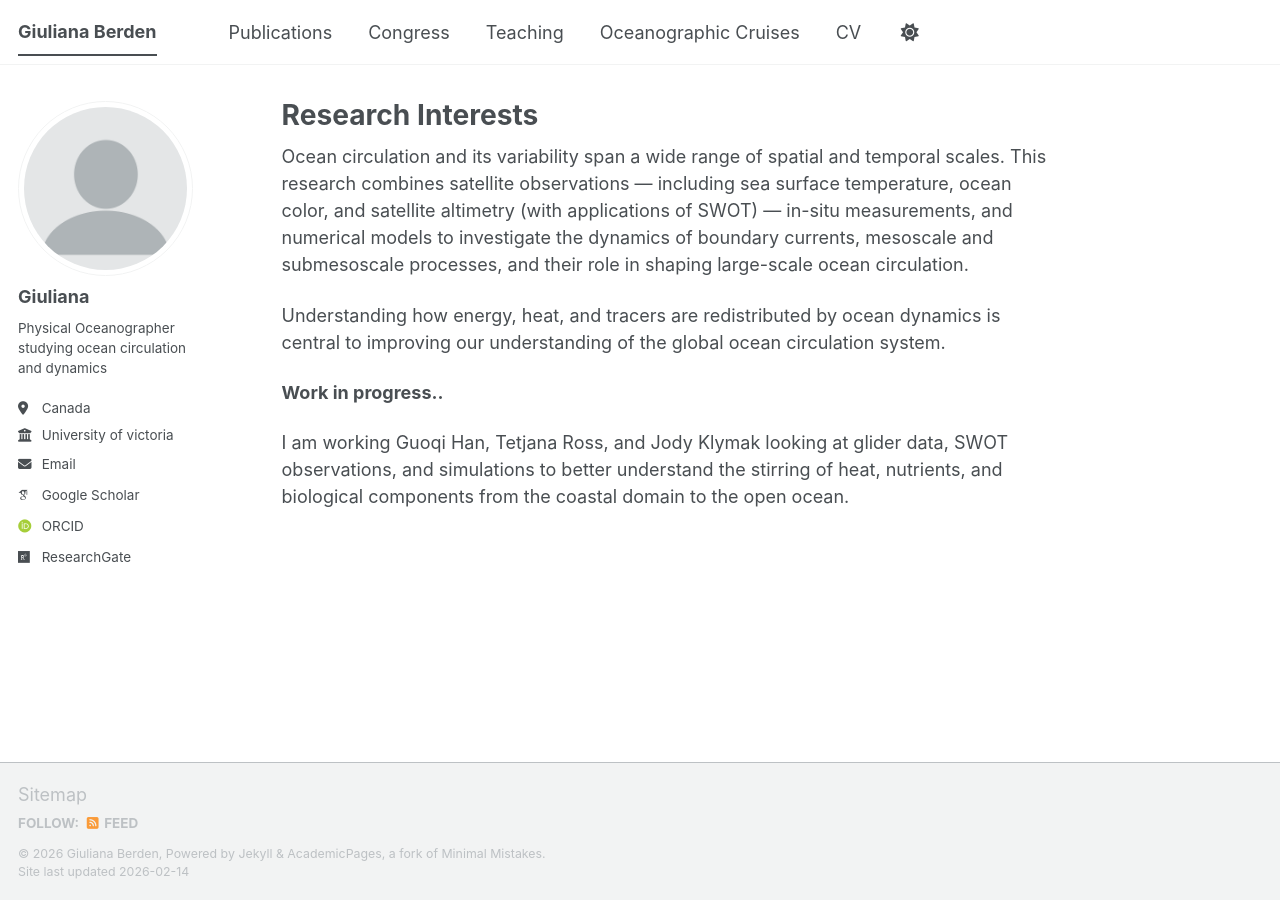
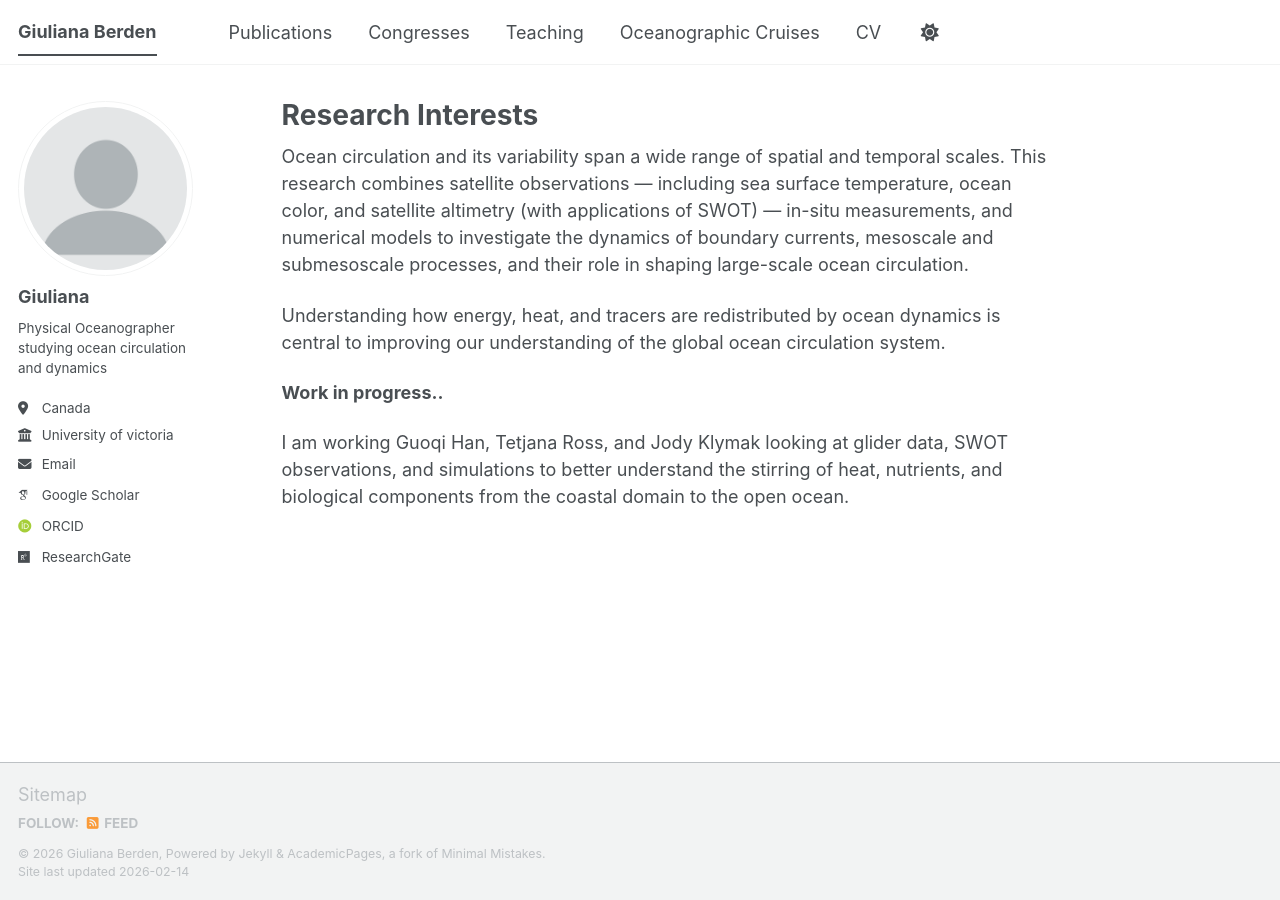
Before and after one commit to GiulianaB/GiulianaB, a Jekyll site: the page built from _pages/about.md, in a window 1280 px wide. Built offline with Jekyll 4.4.1, drawn with Linux system fonts in a browser that asks for light colours; some web fonts are replaced; a script bundle is joined from its source files by our own code; library files that are not in the unit come from our copies.

Commit message:
Update navigation.yml

```diff
--- a/_data/navigation.yml
+++ b/_data/navigation.yml
@@ -11,7 +11,7 @@ main:
   - title: "Publications"
     url: /publications/
 
-  - title: "Congress"
+  - title: "Congresses"
     url: /talks/
 
   - title: "Teaching"
```
